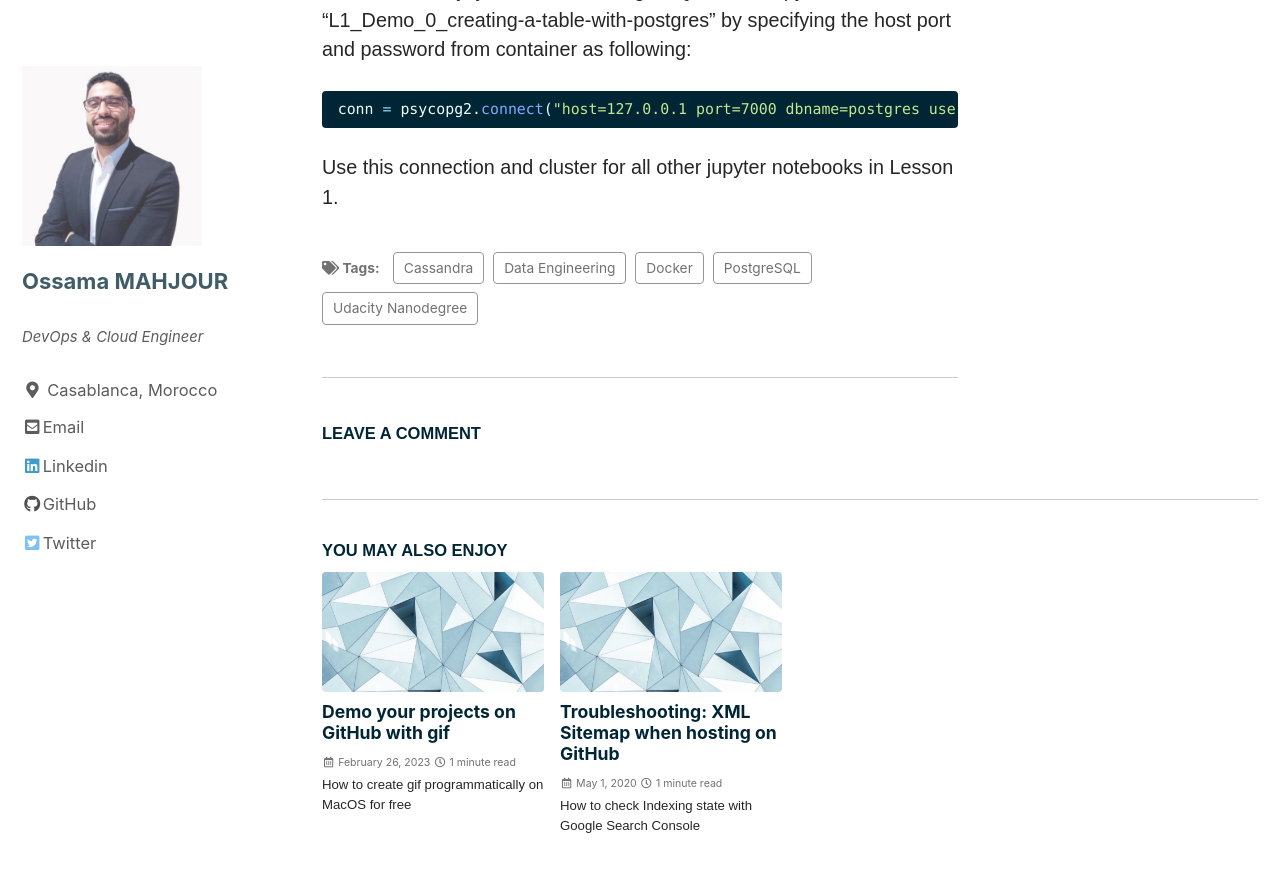
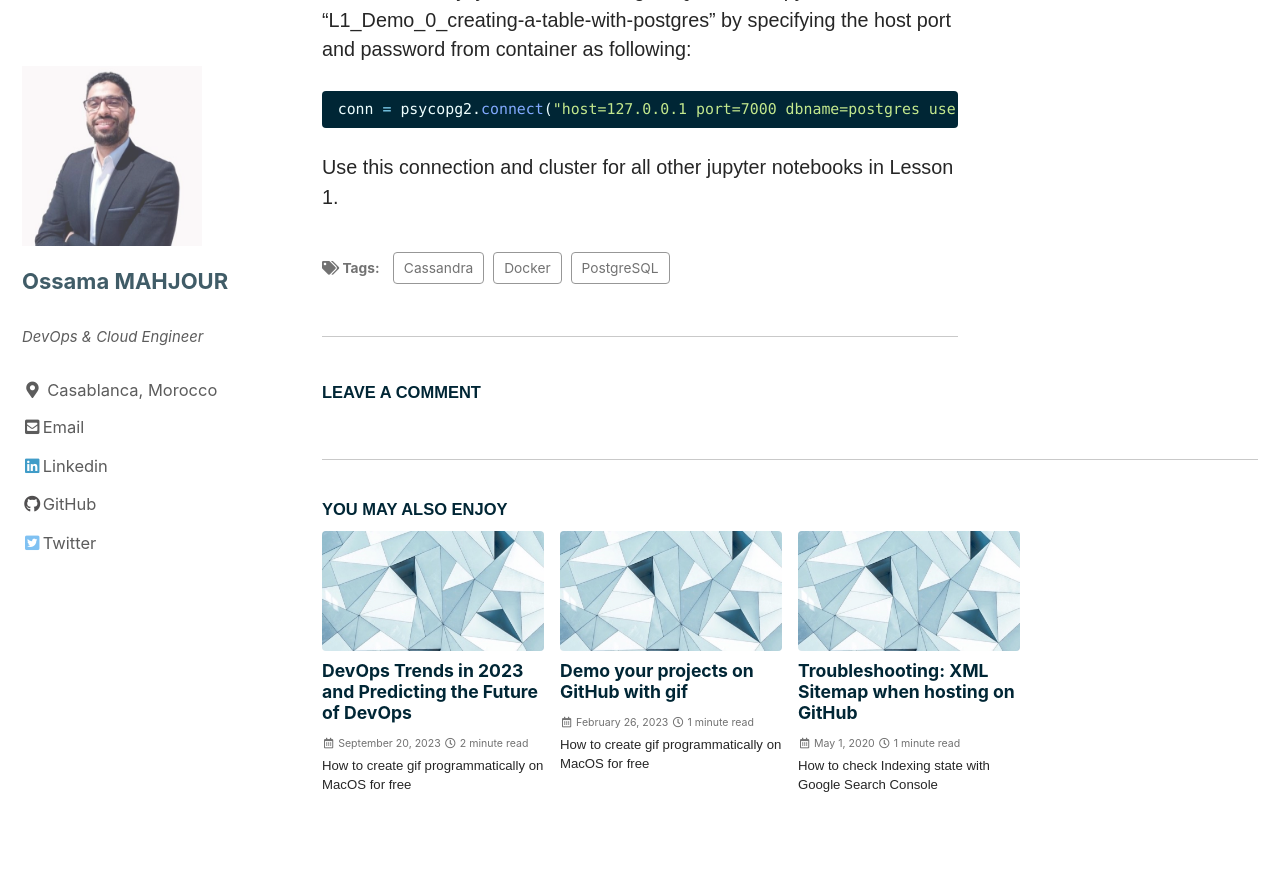
Before and after one commit to ossamamahjour/ossamamahjour.github.io, a Jekyll site: the page built from _posts/2020-07-27-Running-Cassandra-and-Postgres-in-Docker.md, in a window 1280 px wide and 900 px high, scrolled down 4068 px. Shown: the top 872 px of the window. Built offline with Jekyll 4.4.1, drawn with Linux system fonts in a browser that asks for light colours; cached includes are drawn as plain includes; comment, search, counter and statistics services are not loaded; some of the changed lines change nothing that is shown.

Commit message:
new post devops trends 2023

```diff
--- a/_posts/2020-07-27-Running-Cassandra-and-Postgres-in-Docker.md
+++ b/_posts/2020-07-27-Running-Cassandra-and-Postgres-in-Docker.md
@@ -3,8 +3,6 @@ title: "Running Cassandra and PostgreSQL in Docker"
 toc: true
 toc_label: "Content"
 tags:
-  - Udacity Nanodegree
-  - Data Engineering
   - Docker
   - Cassandra
   - PostgreSQL
--- /dev/null
+++ b/_posts/2023-09-20-DevOps-Trends-in-2023-and-Predicting-the-Future-of-DevOps.md
@@ -0,0 +1,56 @@
+---
+title: "DevOps Trends in 2023 and Predicting the Future of DevOps"
+date:   2023-09-20 18:20:00 +0300
+toc: false
+tags:
+  #- gif
+share: true
+comments: true
+classes: wide
+author_profile: true
+output:
+    html_document:
+        fig_caption: yes
+#date: February 21, 2022
+header:
+  teaser: /assets/images/thumbnails/joel-filipe-thumb-400.jpg
+excerpt: "How to create gif programmatically on MacOS for free"
+---
+
+
+
+Since its inception in 2009, DevOps has been widely adopted due to its ability to streamline the software development process, increase deployment speed, and enhance efficiency.
+As we look to the future of DevOps, we will see several trends that are set to shape its evolution in the coming years.
+
+In this article, we’ll explore these trends in more detail and provide insights into the tools and practices that will help DevOps teams stay ahead of the curve.Here are some predictions for the future of DevOps
+
+**Increased Adoption of AI and Machine Learning**
+
+AIOps: short for "Artificial Intelligence for IT Operations," is a technology approach that combines artificial intelligence (AI) and machine learning (ML) with traditional IT operations to enhance the management and automation of IT infrastructure, monitoring, and troubleshooting processes. AIOps uses AI and ML algorithms to analyze vast amounts of data generated by various IT systems, applications, and infrastructure components. It aims to detect patterns, anomalies, and insights in real-time, helping IT teams make informed decisions, improve system performance, and proactively address issues. AIOps can assist organizations in achieving more efficient and reliable IT operations by automating routine tasks, predicting and preventing problems, and optimizing resource allocation.
+
+**Focus on Security and Compliance**
+
+DevSecOps : An increasing number of organizations are embracing DevSecOps methodologies to enhance the security of their software. DevSecOps strives to seamlessly incorporate security into the software development lifecycle, proactively recognize and address security vulnerabilities at an early stage, and guarantee adherence to security standards.
+
+**The rise of no-ops**
+
+No-ops is a philosophy that seeks to automate and streamline the operational aspects of software development. Its objective is to eliminate the necessity for manual involvement in deploying and maintaining applications, thus enabling developers to allocate more time to focus on creating new features and fixing bugs.
+
+**Enhanced Cooperation Among DevOps and Business Teams**
+
+DevOps extends beyond coding it's also about delivering business value. In the future, expect increased collaboration between DevOps and business teams, aligning practices with objectives. To facilitate this, tools like Asana, Trello, and Jira promote transparent communication and alignment with business goals.
+
+**The Growing Dominance of Serverless Computing**
+
+Serverless computing represents a novel approach to cloud computing, enabling developers to code without concerns about infrastructure management.
+
+This innovative paradigm holds the potential to transform application deployment and management, delivering a more efficient and cost-effective means of scaling and overseeing infrastructure.
+
+A primary advantage of serverless computing is that it offers auto-scaling, which ensures that resources are automatically allocated as needed, allowing for better resource utilization.
+
+
+
+The future of DevOps remains promising. the DevOps market is projected to expand from USD 10.4 billion in 2023 to USD 25.5 billion by 2028, with a Compound Annual Growth Rate (CAGR) of 19.7% during the forecast period. This exciting future for DevOps anticipates increased automation, collaboration, data-driven practices, enhanced security measures, and platform-agnostic approaches.
+
+
+Ensure you comment and hit the like button 😊
```
